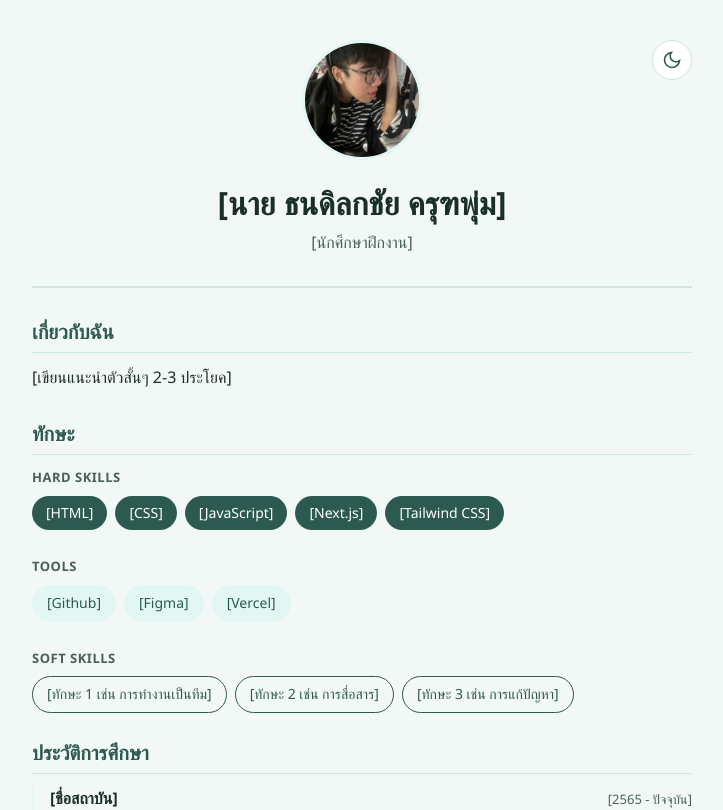
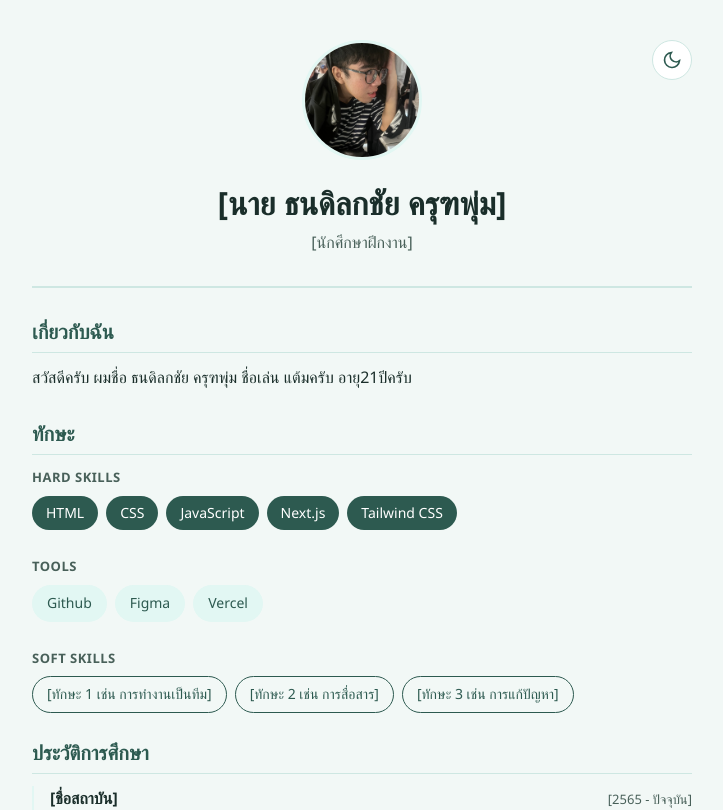
Before and after one commit to tgzoo7xza/my-portfolio, a Next.js app: page / in a window 1280 px wide. Shown: the top 810 px of the page, without its empty margins (278-1001 px from the left). Built offline with nearby package versions, Linux system fonts and the light colour scheme.

Commit message:
อธิบายว่าแก้อะไร

```diff
--- a/app/page.tsx
+++ b/app/page.tsx
@@ -42,7 +42,7 @@ export default function Home() {
 
         <section className="about">
           <h2>เกี่ยวกับฉัน</h2>
-          <p>[เขียนแนะนำตัวสั้นๆ 2-3 ประโยค]</p>
+          <p>สวัสดีครับ ผมชื่อ ธนดิลกชัย ครุฑพุ่ม ชื่อเล่น แต้มครับ อายุ21ปีครับ</p>
         </section>
 
         <section className="skills">
@@ -51,19 +51,19 @@ export default function Home() {
           <div className="skill-group">
             <h3 className="skill-subtitle">Hard Skills</h3>
             <ul className="skill-list">
-              <li>[HTML]</li>
-              <li>[CSS]</li>
-              <li>[JavaScript]</li>
-              <li>[Next.js]</li>
-              <li>[Tailwind CSS]</li>
+              <li>HTML</li>
+              <li>CSS</li>
+              <li>JavaScript</li>
+              <li>Next.js</li>
+              <li>Tailwind CSS</li>
             </ul>
           </div>
           <div className="skill-group">
             <h3 className="skill-subtitle">Tools</h3>
             <ul className="skill-list tools">
-              <li>[Github]</li>
-              <li>[Figma]</li>
-              <li>[Vercel]</li>
+              <li>Github</li>
+              <li>Figma</li>
+              <li>Vercel</li>
             </ul>
           </div>
           <div className="skill-group">
```
